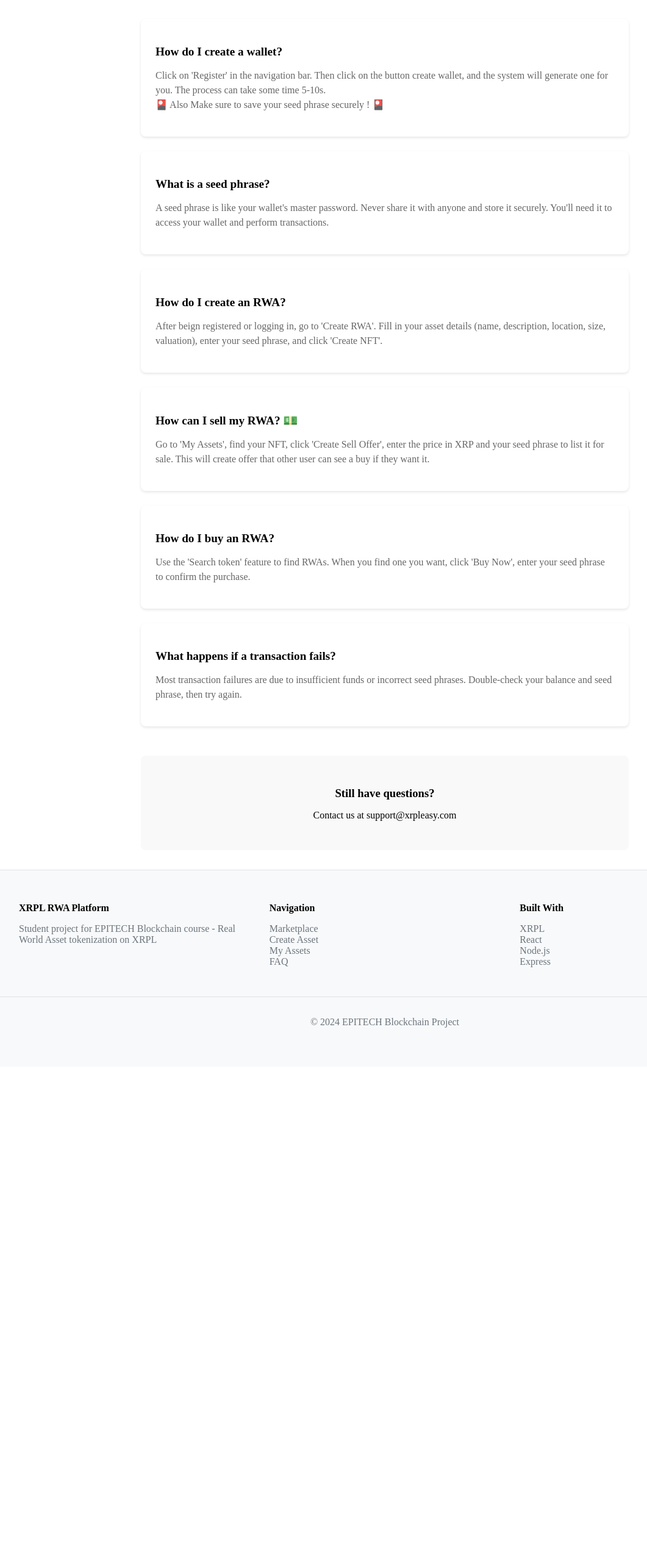
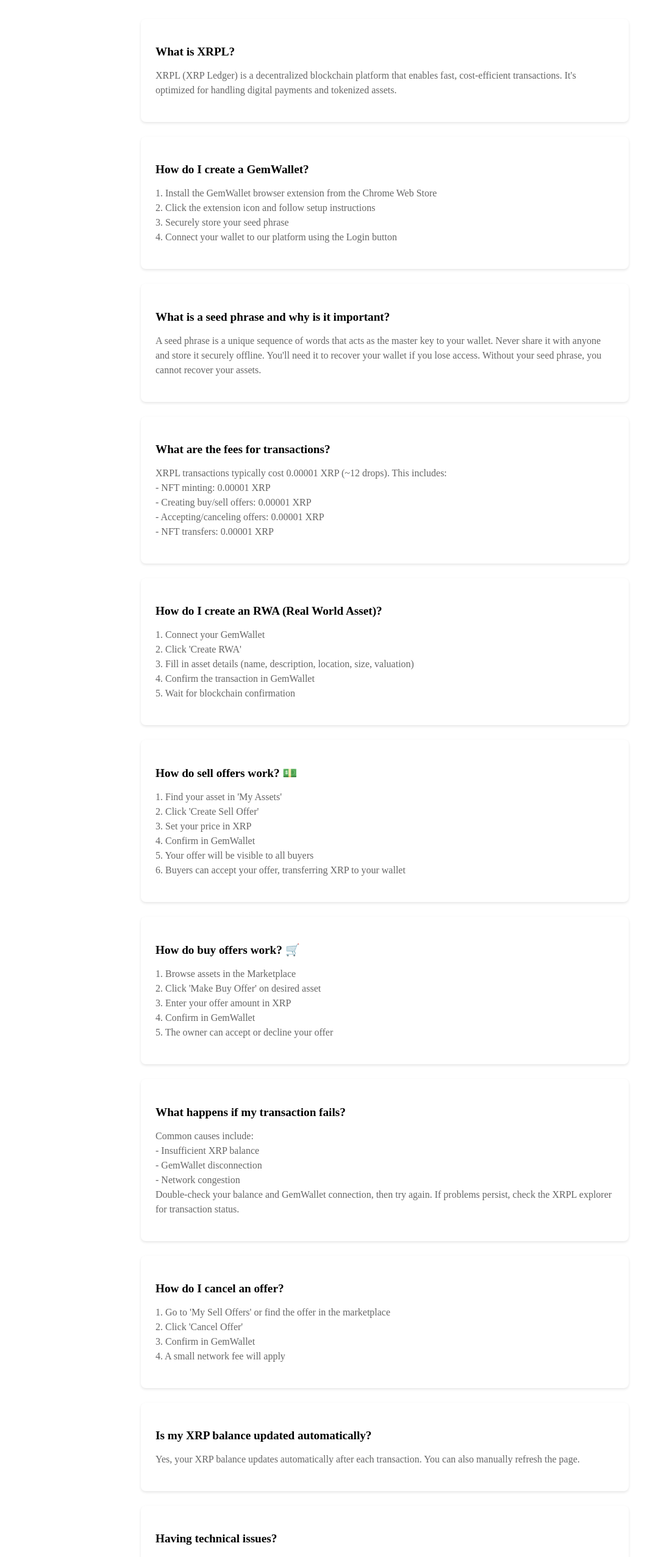
Before and after one commit to BILL-ON/blockchain, a React (Vite) app in the folder frontend/: page /Faq in a window 1280 px wide. Shown: the part 129-2682 px from the top of the page at 61% size, without its empty margins (9-1070 px from the left). Before the commit the page ends 1886 px from the top, so only its background shows below. Built offline with nearby package versions, Linux system fonts and the light colour scheme.

Commit message:
[UPDATE]: FAQ

```diff
--- a/frontend/src/pages/Faq.jsx
+++ b/frontend/src/pages/Faq.jsx
@@ -1,29 +1,50 @@
 import React from 'react'
+
 
 const faqItems = [
   {
-      question: "How do I create a wallet?",
-      answer: "Click on 'Register' in the navigation bar. Then click on the button create wallet, and the system will generate one for you. The process can take some time 5-10s. \n 🎴 Also Make sure to save your seed phrase securely ! 🎴"
+    question: "What is XRPL?",
+    answer: "XRPL (XRP Ledger) is a decentralized blockchain platform that enables fast, cost-efficient transactions. It's optimized for handling digital payments and tokenized assets."
   },
   {
-      question: "What is a seed phrase?",
-      answer: "A seed phrase is like your wallet's master password. Never share it with anyone and store it securely. You'll need it to access your wallet and perform transactions."
+    question: "How do I create a GemWallet?",
+    answer: "1. Install the GemWallet browser extension from the Chrome Web Store\n2. Click the extension icon and follow setup instructions\n3. Securely store your seed phrase\n4. Connect your wallet to our platform using the Login button"
   },
   {
-      question: "How do I create an RWA?",
-      answer: "After beign registered or logging in, go to 'Create RWA'. Fill in your asset details (name, description, location, size, valuation), enter your seed phrase, and click 'Create NFT'."
+    question: "What is a seed phrase and why is it important?",
+    answer: "A seed phrase is a unique sequence of words that acts as the master key to your wallet. Never share it with anyone and store it securely offline. You'll need it to recover your wallet if you lose access. Without your seed phrase, you cannot recover your assets."
   },
   {
-      question: "How can I sell my RWA? 💵",
-      answer: "Go to 'My Assets', find your NFT, click 'Create Sell Offer', enter the price in XRP and your seed phrase to list it for sale. This will create offer that other user can see a buy if they want it."
+    question: "What are the fees for transactions?",
+    answer: "XRPL transactions typically cost 0.00001 XRP (~12 drops). This includes:\n- NFT minting: 0.00001 XRP\n- Creating buy/sell offers: 0.00001 XRP\n- Accepting/canceling offers: 0.00001 XRP\n- NFT transfers: 0.00001 XRP"
   },
   {
-      question: "How do I buy an RWA?",
-      answer: "Use the 'Search token' feature to find RWAs. When you find one you want, click 'Buy Now', enter your seed phrase to confirm the purchase."
+    question: "How do I create an RWA (Real World Asset)?",
+    answer: "1. Connect your GemWallet\n2. Click 'Create RWA'\n3. Fill in asset details (name, description, location, size, valuation)\n4. Confirm the transaction in GemWallet\n5. Wait for blockchain confirmation"
   },
   {
-      question: "What happens if a transaction fails?",
-      answer: "Most transaction failures are due to insufficient funds or incorrect seed phrases. Double-check your balance and seed phrase, then try again."
+    question: "How do sell offers work? 💵",
+    answer: "1. Find your asset in 'My Assets'\n2. Click 'Create Sell Offer'\n3. Set your price in XRP\n4. Confirm in GemWallet\n5. Your offer will be visible to all buyers\n6. Buyers can accept your offer, transferring XRP to your wallet"
+  },
+  {
+    question: "How do buy offers work? 🛒",
+    answer: "1. Browse assets in the Marketplace\n2. Click 'Make Buy Offer' on desired asset\n3. Enter your offer amount in XRP\n4. Confirm in GemWallet\n5. The owner can accept or decline your offer"
+  },
+  {
+    question: "What happens if my transaction fails?",
+    answer: "Common causes include:\n- Insufficient XRP balance\n- GemWallet disconnection\n- Network congestion\nDouble-check your balance and GemWallet connection, then try again. If problems persist, check the XRPL explorer for transaction status."
+  },
+  {
+    question: "How do I cancel an offer?",
+    answer: "1. Go to 'My Sell Offers' or find the offer in the marketplace\n2. Click 'Cancel Offer'\n3. Confirm in GemWallet\n4. A small network fee will apply"
+  },
+  {
+    question: "Is my XRP balance updated automatically?",
+    answer: "Yes, your XRP balance updates automatically after each transaction. You can also manually refresh the page."
+  },
+  {
+    question: "Having technical issues?",
+    answer: "Try these steps:\n1. Refresh your browser\n2. Check GemWallet connection\n3. Verify XRP balance\n4. Clear browser cache\n\nContact support@xrpleasy.com for additional help"
   }
 ];
 
```
Lines whose indentation alone changed are shown as unchanged.
